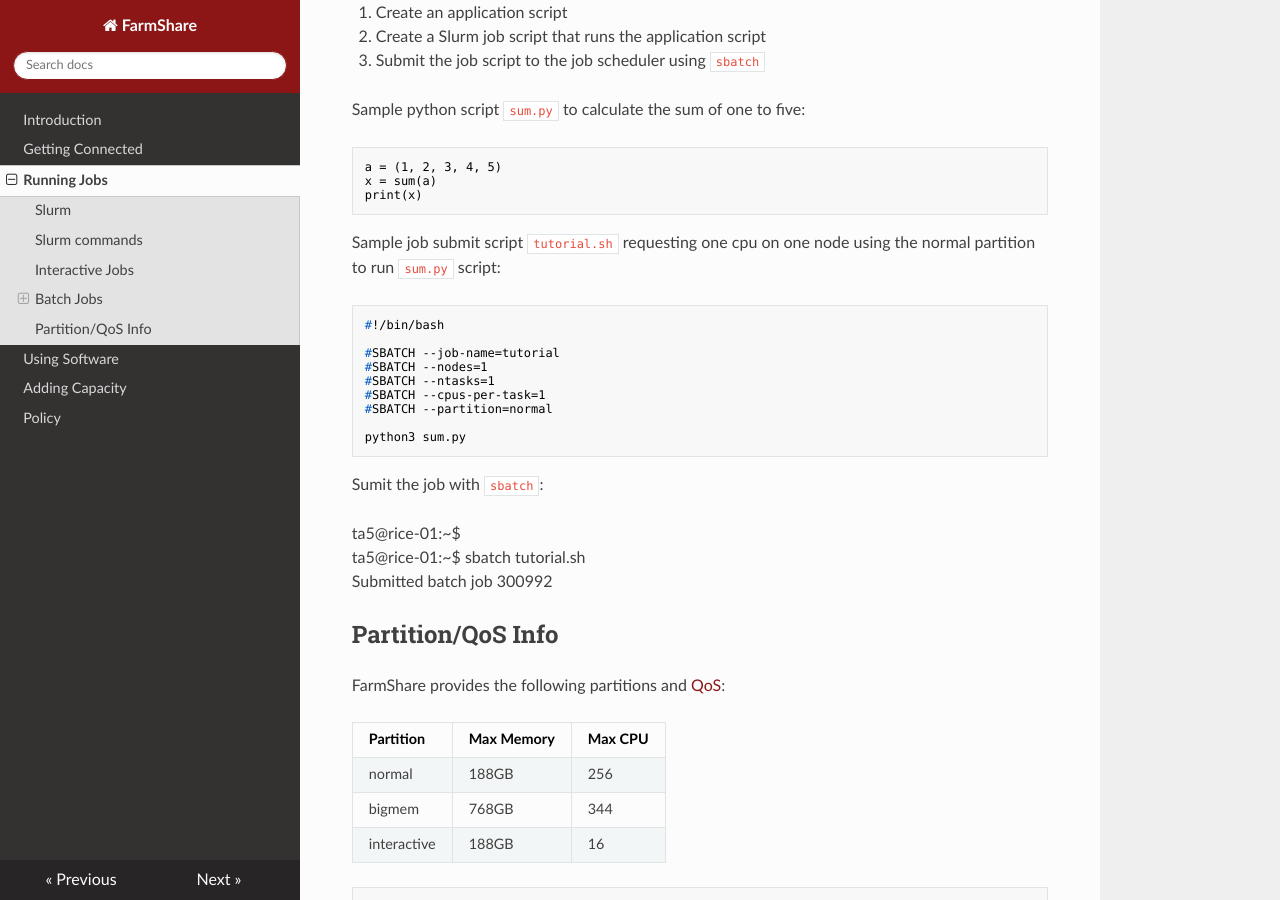
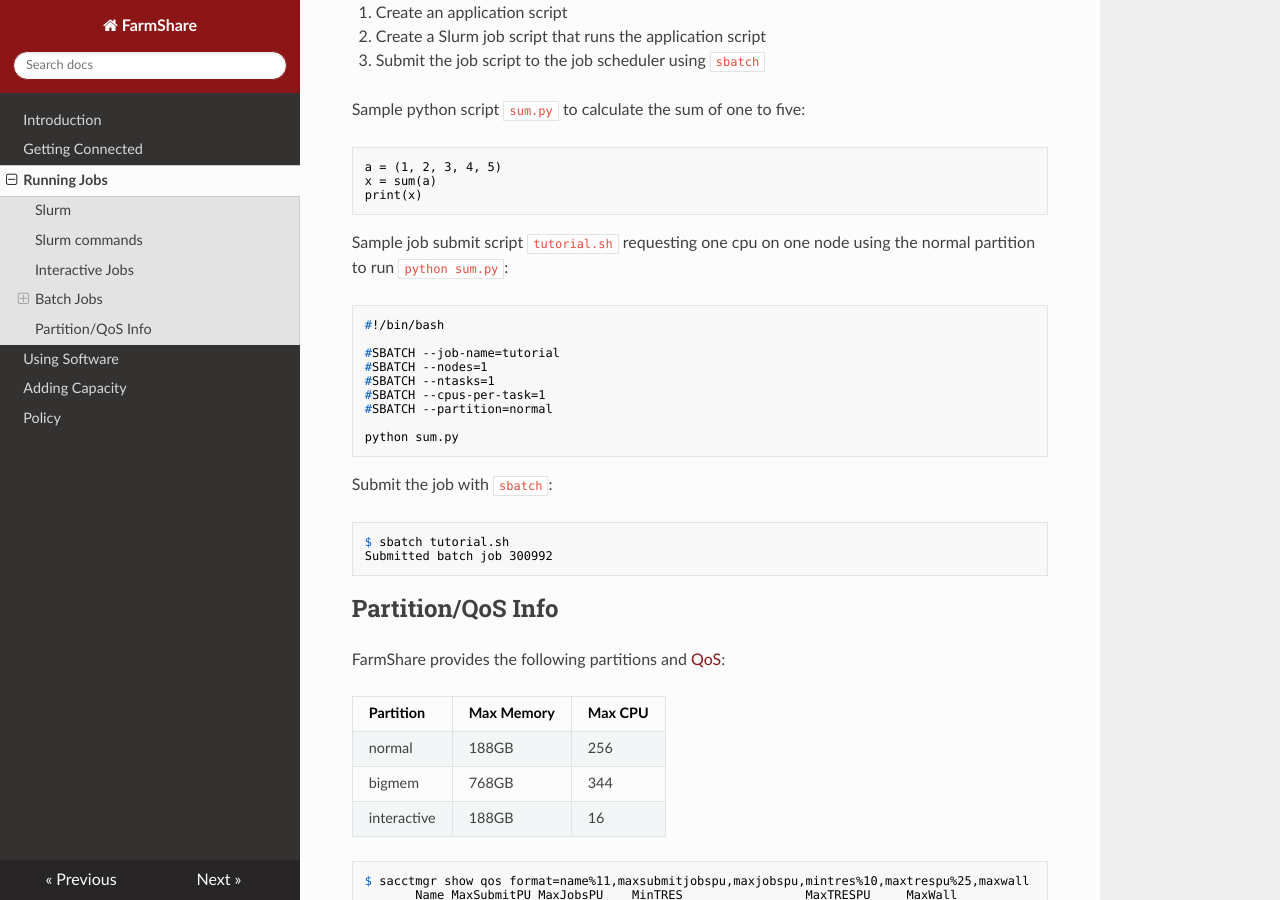
Before and after one commit to stanford-rc/farmshare-docs, an MkDocs documentation site: the page built from docs/slurm.md, in a window 1280 px wide and 900 px high, scrolled down 1932 px. Built offline with MkDocs 1.6.1, drawn with Linux system fonts in a browser that asks for light colours; nearby versions of some CDN libraries.

Commit message:
fixed moar typos

````diff
--- a/docs/slurm.md
+++ b/docs/slurm.md
@@ -60,7 +60,7 @@ x = sum(a)
 print(x)
 ```
 
-Sample job submit script `tutorial.sh` requesting one cpu on one node using the normal partition to run `sum.py` script:
+Sample job submit script `tutorial.sh` requesting one cpu on one node using the normal partition to run `python sum.py`:
 
 ``` shell
 #!/bin/bash
@@ -71,14 +71,15 @@ Sample job submit script `tutorial.sh` requesting one cpu on one node using the
 #SBATCH --cpus-per-task=1
 #SBATCH --partition=normal
 
-python3 sum.py
+python sum.py
 ```
 
-Sumit the job with `sbatch`:
+Submit the job with `sbatch`:
 
-ta5@rice-01:~$
-ta5@rice-01:~$ sbatch tutorial.sh
+``` shell
+$ sbatch tutorial.sh
 Submitted batch job 300992
+```
 
 ## Partition/QoS Info
 
````
